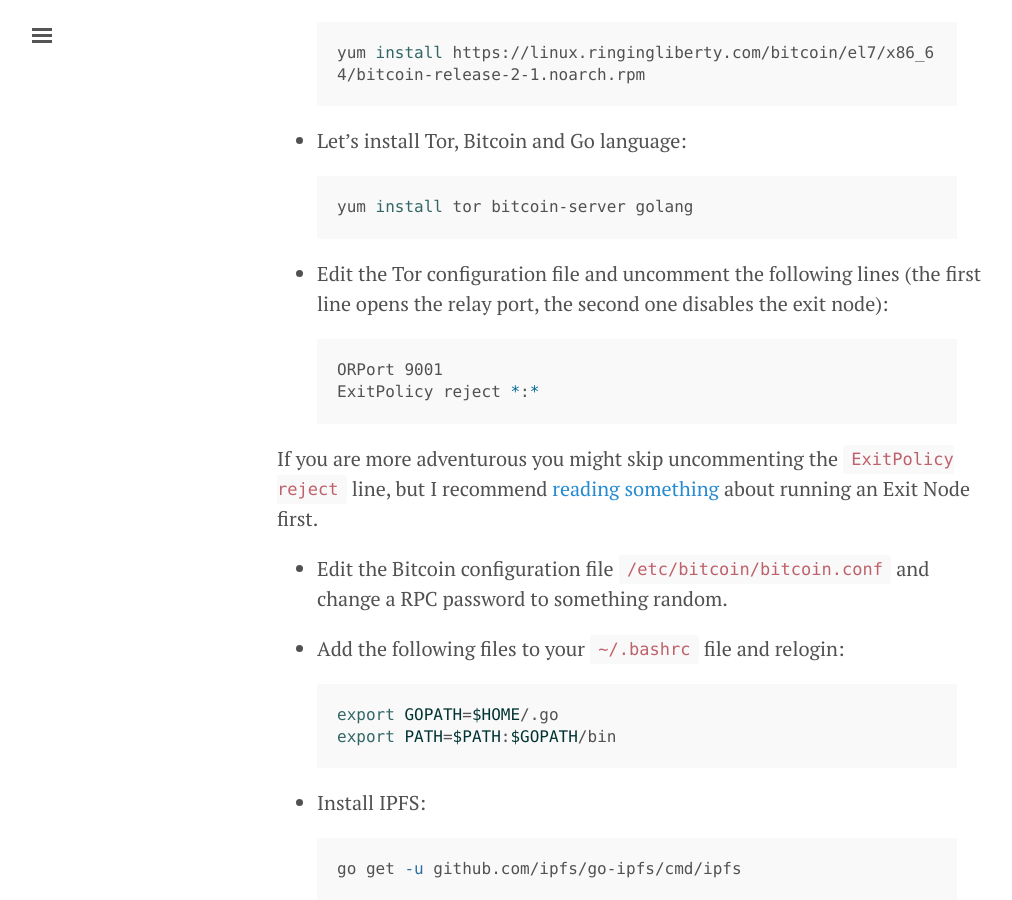
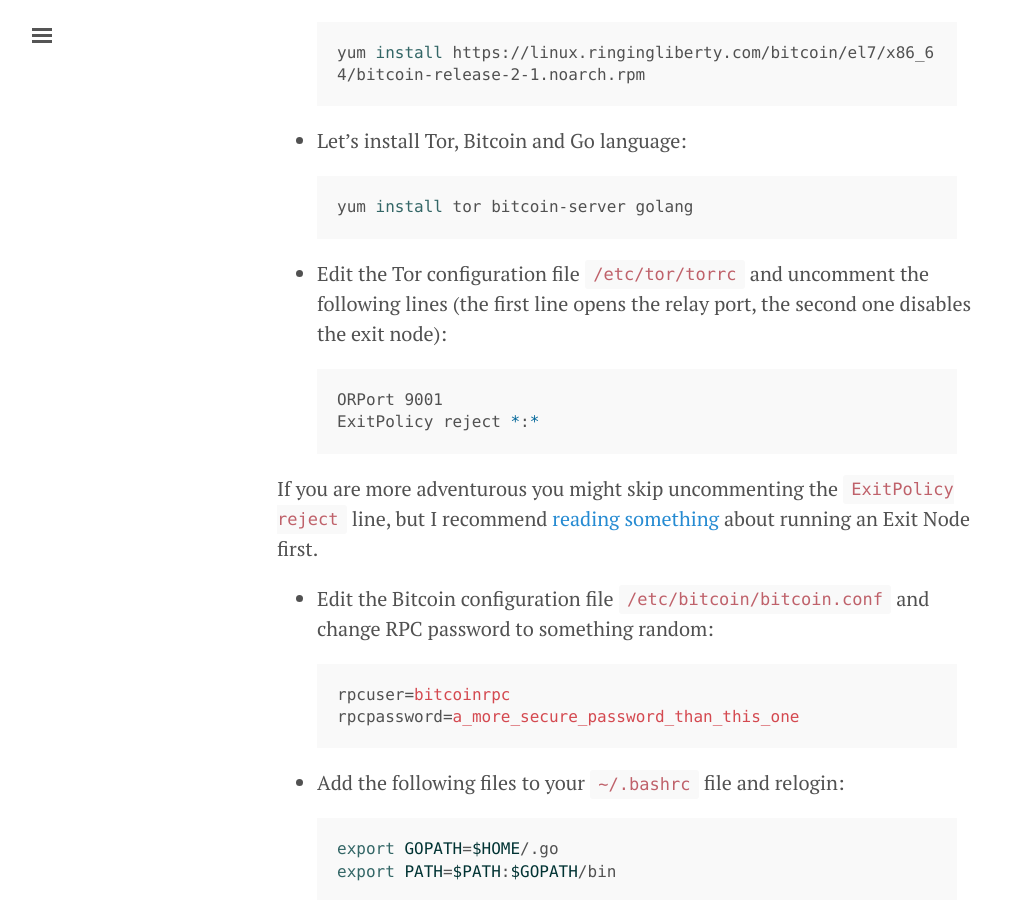
Before and after one commit to prusnak/rusnak.io, a Jekyll site: the page built from _posts/2016-01-14-lets-build-a-freedom-node.md, in a window 1280 px wide and 900 px high, scrolled down 2278 px. Shown: the whole window, without its empty margins (3-1015 px from the left). Built offline with Jekyll 4.4.1, drawn with Linux system fonts in a browser that asks for light colours.

Commit message:
update post

```diff
--- a/_posts/2016-01-14-lets-build-a-freedom-node.md
+++ b/_posts/2016-01-14-lets-build-a-freedom-node.md
@@ -62,7 +62,7 @@
 yum install tor bitcoin-server golang
 {% endhighlight %}
 
-* Edit the Tor configuration file and uncomment the following lines (the first line opens the relay port, the second one disables the exit node):
+* Edit the Tor configuration file `/etc/tor/torrc` and uncomment the following lines (the first line opens the relay port, the second one disables the exit node):
 
 {% highlight bash %}
 ORPort 9001
@@ -71,7 +71,12 @@
 
 If you are more adventurous you might skip uncommenting the `ExitPolicy reject` line, but I recommend [reading something](https://blog.torproject.org/blog/tips-running-exit-node-minimal-harassment) about running an Exit Node first.
 
-* Edit the Bitcoin configuration file `/etc/bitcoin/bitcoin.conf` and change a RPC password to something random.
+* Edit the Bitcoin configuration file `/etc/bitcoin/bitcoin.conf` and change RPC password to something random:
+
+{% highlight ini %}
+rpcuser=bitcoinrpc
+rpcpassword=a_more_secure_password_than_this_one
+{% endhighlight %}
 
 * Add the following files to your `~/.bashrc` file and relogin:
 
```
